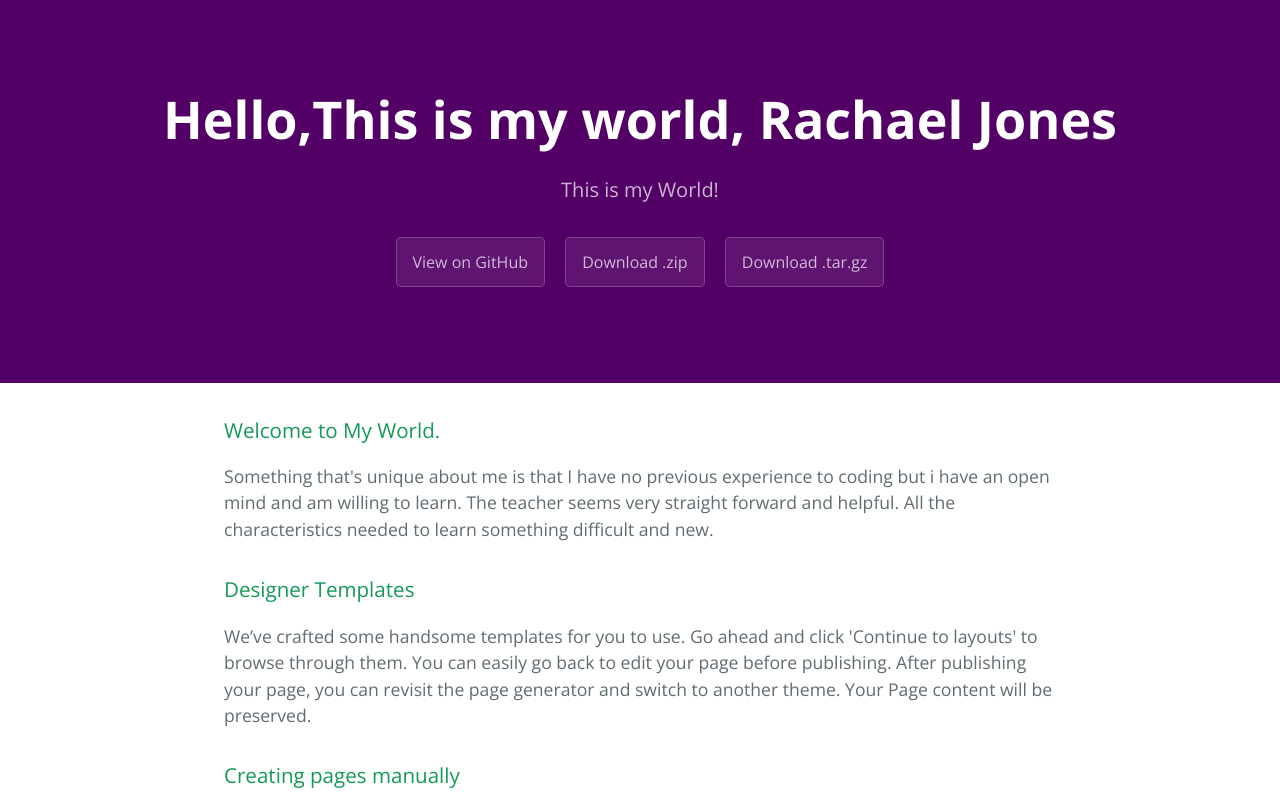
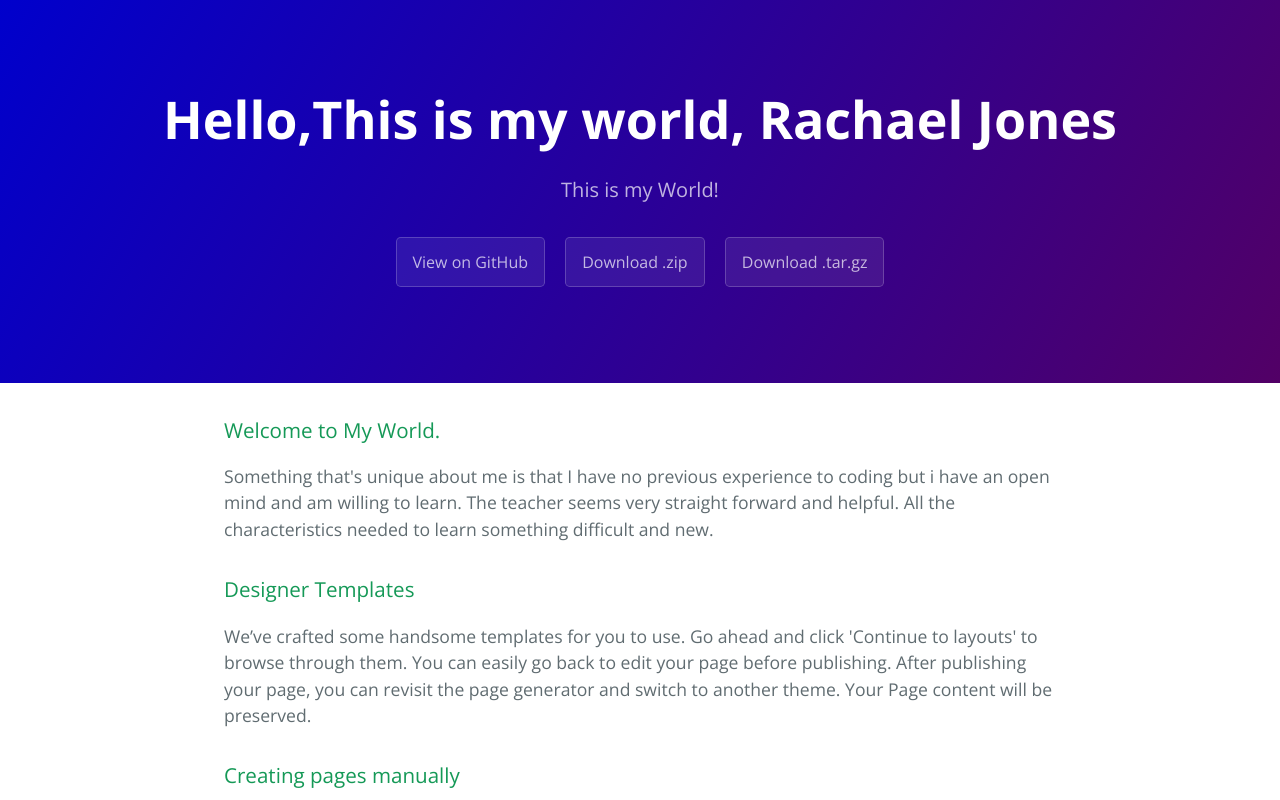
Before and after one commit to LadyRaye/hello-world, a plain HTML site: page index.html in a window 1280 px wide. Shown: the top 800 px of the page. Drawn offline with nearby package versions, Linux system fonts and the light colour scheme.

Commit message:
Update stylesheet.css

```diff
--- a/stylesheets/stylesheet.css
+++ b/stylesheets/stylesheet.css
@@ -57,7 +57,7 @@ a {
   color: #fff;
   text-align: center;
   background-color: #520066;
-  background-image: linear-gradient(120deg, #b3eoff, #520066); }
+  background-image: linear-gradient(120deg, #0000cc, #520066); }
 
 @media screen and (min-width: 64em) {
   .page-header {
```
